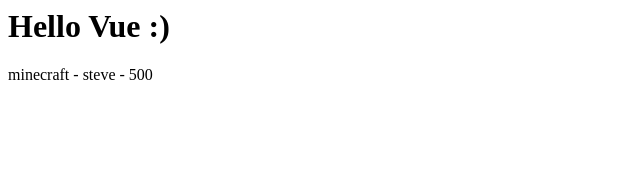
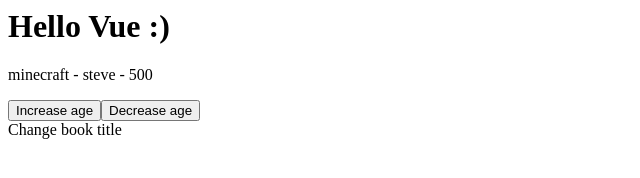
Before and after one commit to ajwadcs/RCOS_learning, a plain HTML site: page index.html in a window 1280 px wide. Shown: the whole page, without its empty margins (0-640 px from the left). Drawn offline with nearby package versions, Linux system fonts and the light colour scheme.

Commit message:
vue buttons and methods

```diff
--- a/app.js
+++ b/app.js
@@ -6,6 +6,11 @@ const app = Vue.createApp({
             author: "steve",
             age: 500
         }
+    },
+    methods: {
+        changeTitle(){
+            this.title = "bruh"
+        }
     }
 })
 
--- a/index.html
+++ b/index.html
@@ -12,6 +12,10 @@
 
     <div id="app">
         <p>{{ title }} - {{ author }} - {{ age }}</p>
+
+        <button v-on:click="age++">Increase age</button>
+        <button v-on:click="age--">Decrease age</button>
+        <div @click="changeTitle()">Change book title</div>
     </div>
 
     <script src="app.js"></script>
```
